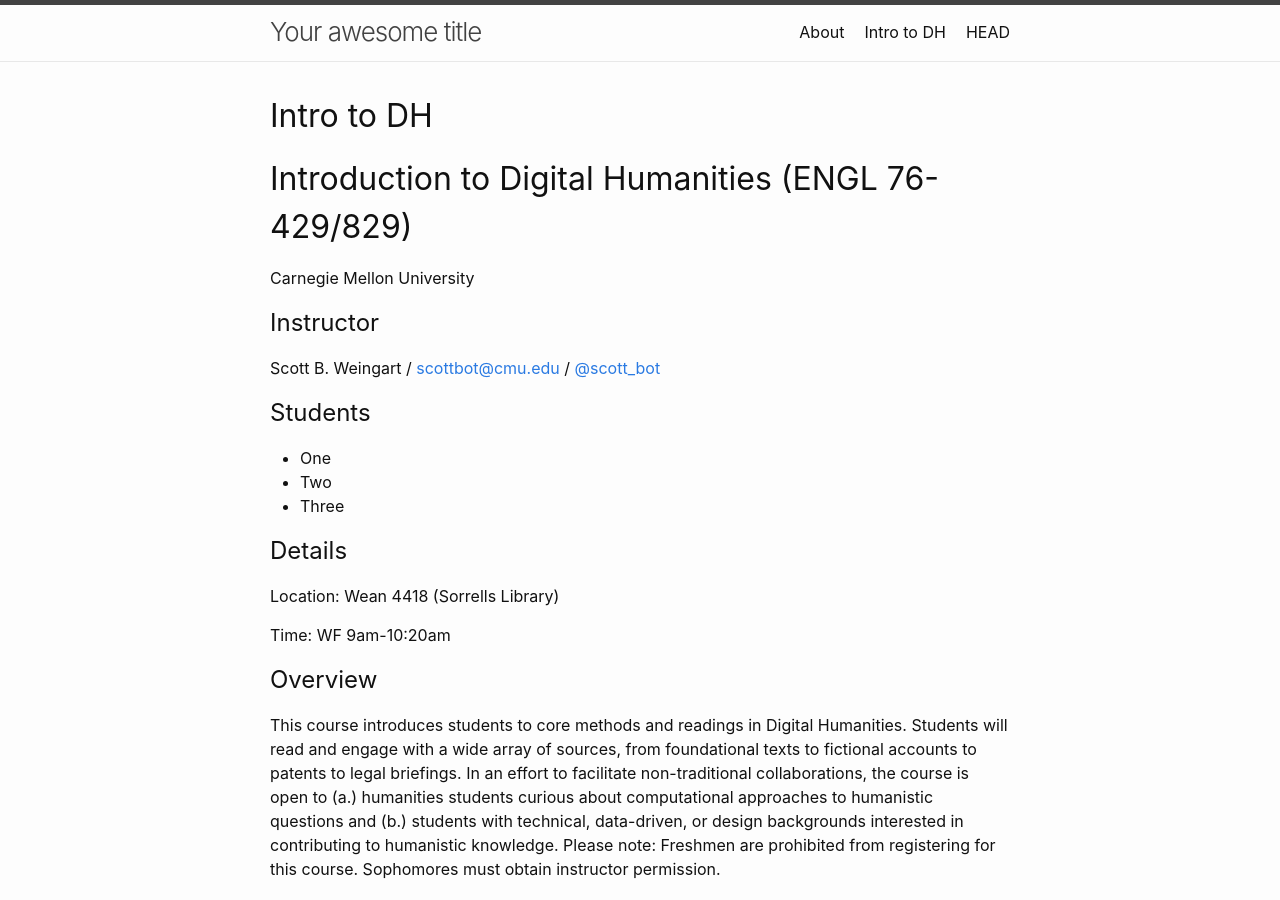
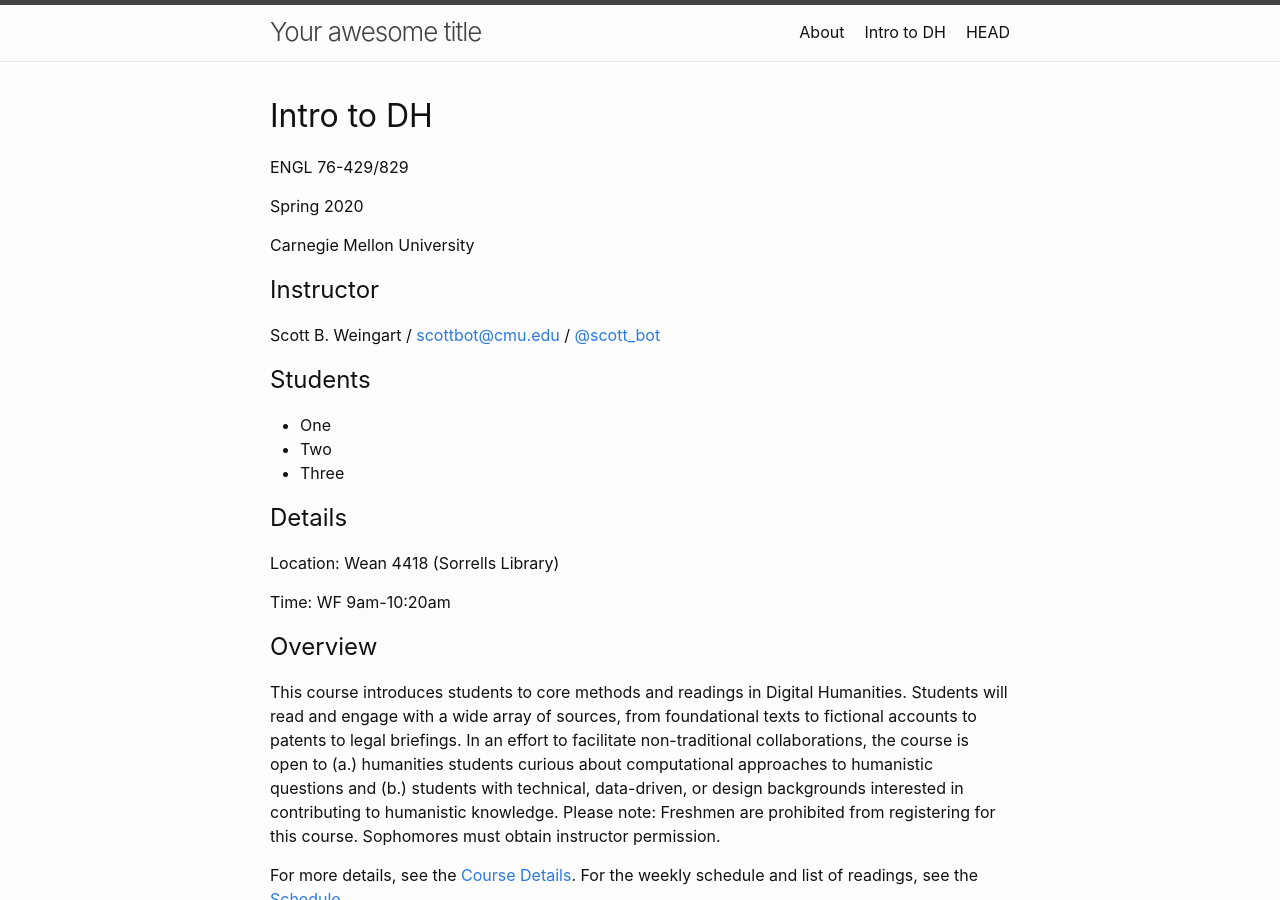
Before and after one commit to scottbot/IntroDH2020, a Jekyll site: the page built from index.md, in a window 1280 px wide and 900 px high. Built offline with Jekyll 4.4.1, drawn with Linux system fonts in a browser that asks for light colours.

Commit message:
Update index.md

```diff
--- a/index.md
+++ b/index.md
@@ -9,7 +9,10 @@ layout: home
 title: Intro to DH
 ---
 
-# Introduction to Digital Humanities (ENGL 76-429/829)
+ENGL 76-429/829
+
+Spring 2020
+
 Carnegie Mellon University
 
 ## Instructor
```
